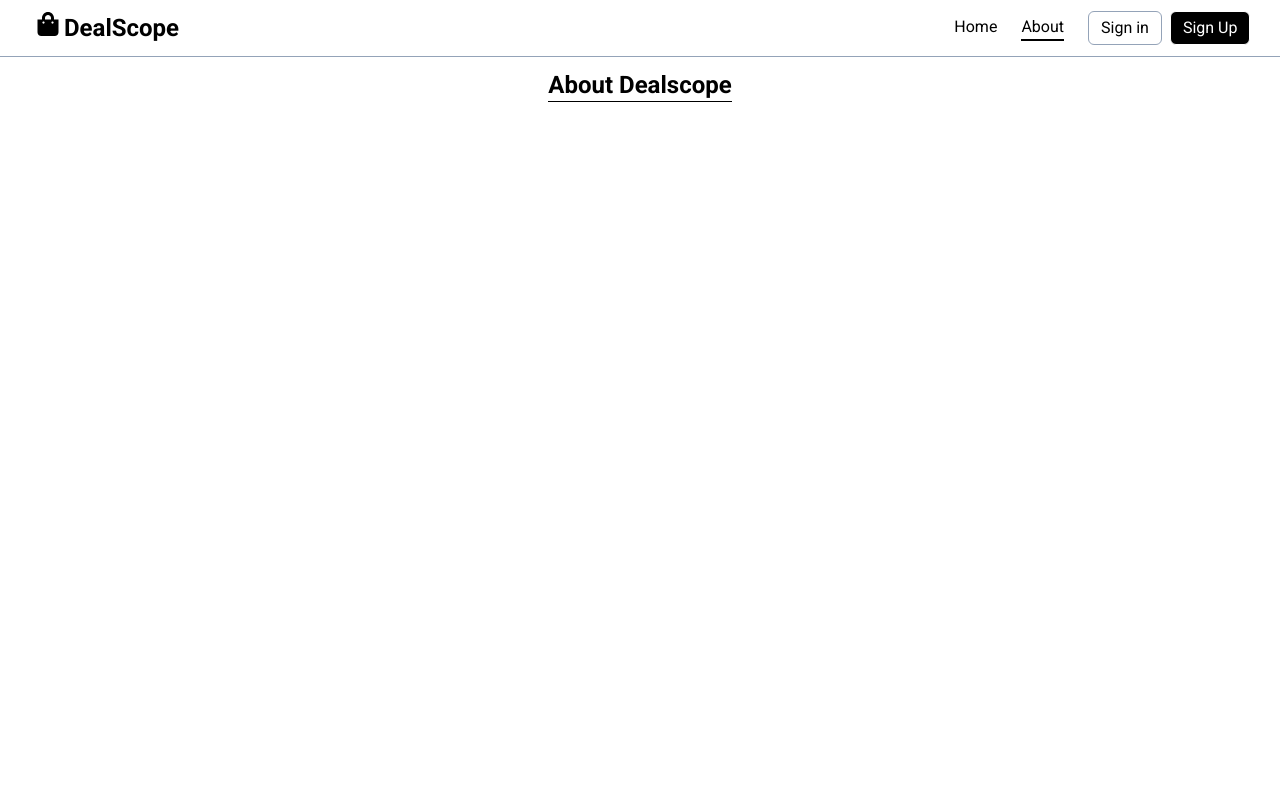
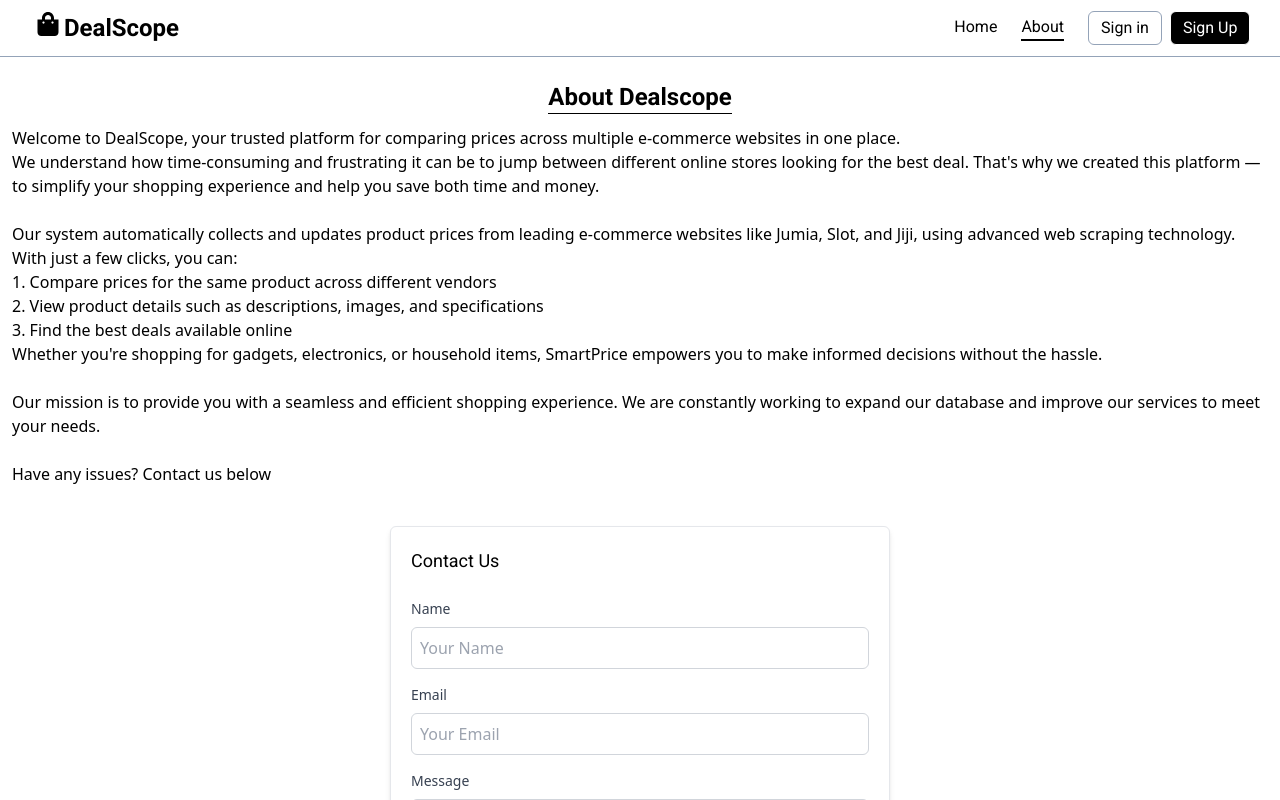
Before and after one commit to TipsySpirit0/deal-scope, a React (Vite) app in the folder dealscope/: page /about in a window 1280 px wide. Shown: the top 800 px of the page. Built offline with nearby package versions, Linux system fonts and the light colour scheme.

Commit message:
feat: Complete about page

```diff
--- a/dealscope/src/components/About.jsx
+++ b/dealscope/src/components/About.jsx
@@ -1,9 +1,45 @@
-export default function About(){
-    return(
-        <div>
-            <div className="flex text-black justify-center">
-                <h1 className="font-roboto m-3 border-b w-fit border-black text-2xl font-bold">About Dealscope</h1>
-            </div>
-        </div>
-    );
+import ContactForm from "./Contactform";
+
+export default function About() {
+  return (
+    <div className="flex justify-center">
+      <div className="container flex items-center text-black flex-col p-3">
+        <h1 className="font-roboto m-3 border-b w-fit border-black text-2xl font-bold">
+          About Dealscope
+        </h1>
+        <p>
+          Welcome to DealScope, your trusted platform for comparing prices
+          across multiple e-commerce websites in one place.
+          <br />
+          We understand how time-consuming and frustrating it can be to jump
+          between different online stores looking for the best deal. That's why
+          we created this platform — to simplify your shopping experience and
+          help you save both time and money.
+          <br /> <br />
+          Our system automatically collects and updates product prices from
+          leading e-commerce websites like Jumia, Slot, and Jiji, using advanced
+          web scraping technology. With just a few clicks, you can:
+          <br />
+          1. Compare prices for the same product across different vendors
+          <br />
+          2. View product details such as descriptions, images, and
+          specifications
+          <br />
+          3. Find the best deals available online
+          <br />
+          Whether you're shopping for gadgets, electronics, or household items,
+          SmartPrice empowers you to make informed decisions without the hassle.
+          <br />
+          <br />
+          Our mission is to provide you with a seamless and efficient shopping
+          experience. We are constantly working to expand our database and
+          improve our services to meet your needs.
+          <br />
+          <br />
+          Have any issues? Contact us below
+        </p>
+        <ContactForm />
+      </div>
+    </div>
+  );
 }
```
